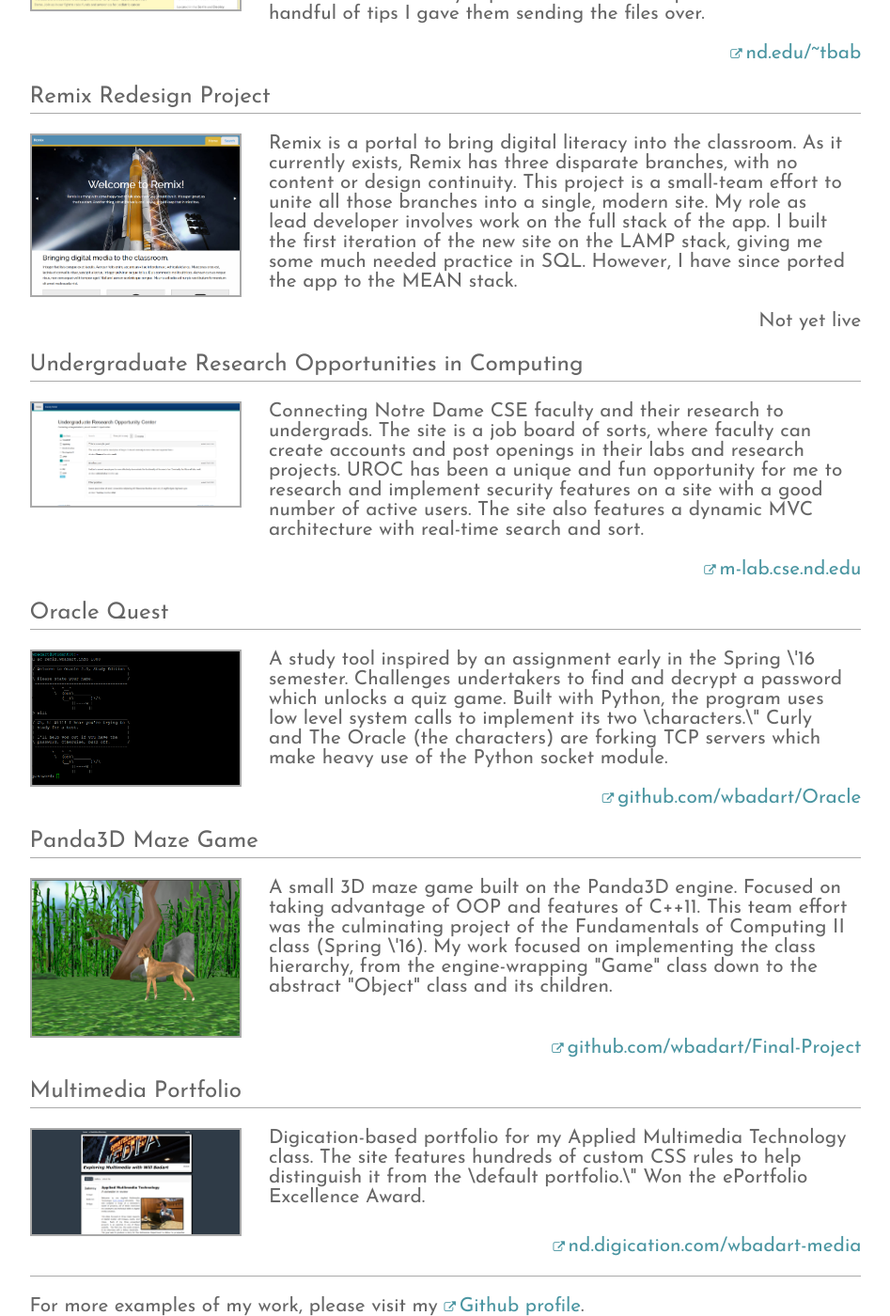
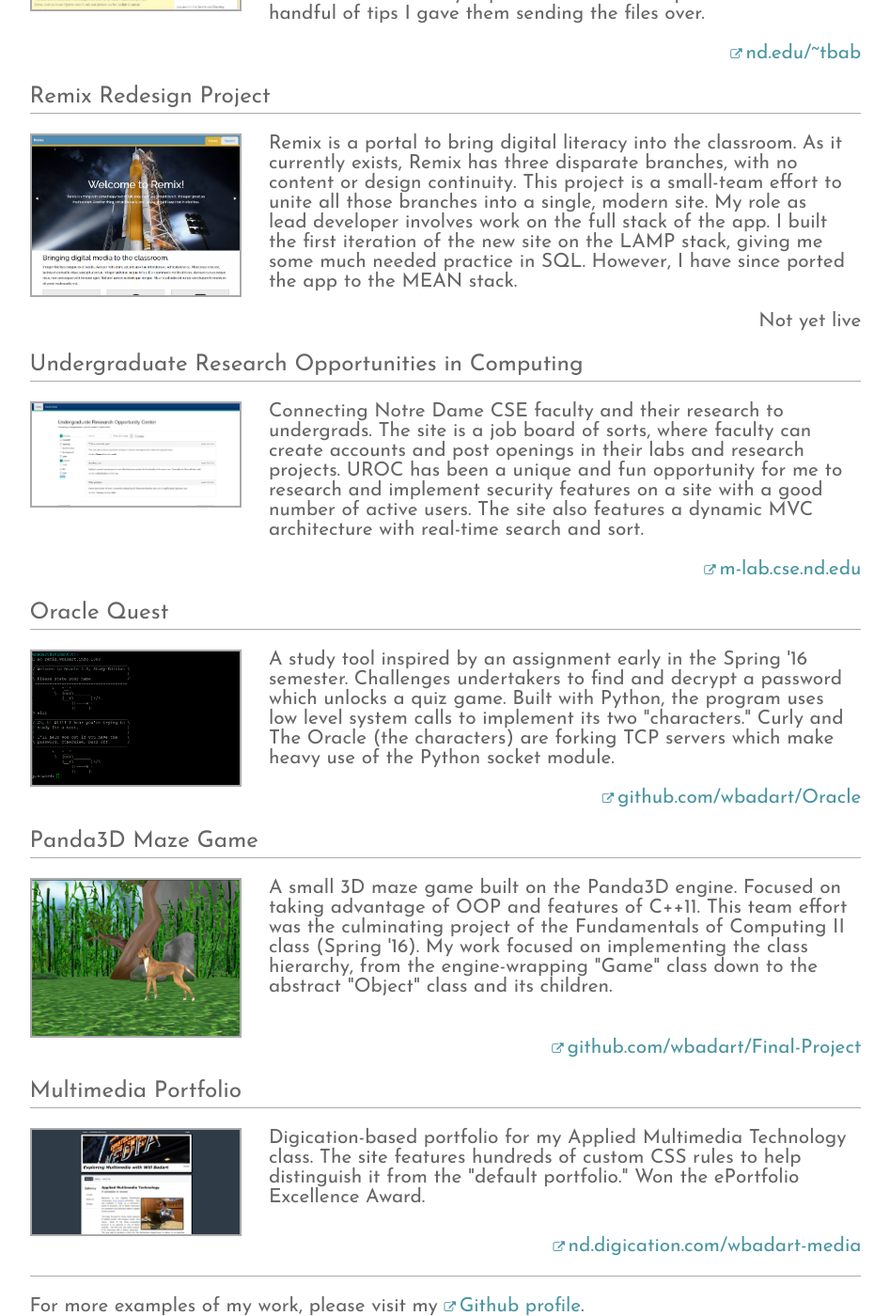
Before and after one commit to wbadart/wbadart.github.io, a Jekyll site: the page built from pages/portfolio.html, in a window 1280 px wide and 1400 px high, scrolled down 1287 px. Shown: the whole window at 94% size, without its empty margins (166-1113 px from the left). Built offline with Jekyll 4.4.1, drawn with Linux system fonts in a browser that asks for light colours; some of the changed text lies outside the part shown.

```diff
--- a/_data/projects.yml
+++ b/_data/projects.yml
@@ -31,7 +31,7 @@
     src: threads.png
     alt: Fun with C++
   description: >-
-    As a project for Operating Systems (Spring \'17), my sister and I wrote a web parser that leveraged the pthread library in C++. The program features a thread-safe queue-like data structure, instances of which can be chained together, forming a threaded pipeline of data.
+    As a project for Operating Systems (Spring '17), my sister and I wrote a web parser that leveraged the pthread library in C++. The program features a thread-safe queue-like data structure, instances of which can be chained together, forming a threaded pipeline of data.
   link:
     href: https://github.com/wbadart/KeywordFinder
     name: github.com/wbadart/KeywordFinder
@@ -41,7 +41,7 @@
     src: tbab.png
     alt: TBAB
   description: >-
-    My first pro-bono freelance project, the new \"The Bald & the Beautiful\" (TBAB) site was an excellent exercise in design principles and code simplicity. The latter was of particular importance since the site, now that it's complete, is maintained by individuals whose only exposure to web development is the handful of tips I gave them sending the files over.
+    My first pro-bono freelance project, the new "The Bald & the Beautiful" (TBAB) site was an excellent exercise in design principles and code simplicity. The latter was of particular importance since the site, now that it's complete, is maintained by individuals whose only exposure to web development is the handful of tips I gave them sending the files over.
   link:
     href: http://nd.edu/~tbab
     name: nd.edu/~tbab
@@ -68,7 +68,7 @@
     src: oracle.png
     alt: Oracle
   description: >-
-    A study tool inspired by an assignment early in the Spring \'16 semester. Challenges undertakers to find and decrypt a password which unlocks a quiz game. Built with Python, the program uses low level system calls to implement its two \characters.\" Curly and The Oracle (the characters) are forking TCP servers which make heavy use of the Python socket module.
+    A study tool inspired by an assignment early in the Spring '16 semester. Challenges undertakers to find and decrypt a password which unlocks a quiz game. Built with Python, the program uses low level system calls to implement its two "characters." Curly and The Oracle (the characters) are forking TCP servers which make heavy use of the Python socket module.
   link:
     src: https://github.com/wbadart/Oracle
     name: github.com/wbadart/Oracle
@@ -78,7 +78,7 @@
     src: dog.png
     alt: a-maze-ing
   description: >-
-    A small 3D maze game built on the Panda3D engine. Focused on taking advantage of OOP and features of C++11. This team effort was the culminating project of the Fundamentals of Computing II class (Spring \'16). My work focused on implementing the class hierarchy, from the engine-wrapping "Game" class down to the abstract "Object" class and its children.
+    A small 3D maze game built on the Panda3D engine. Focused on taking advantage of OOP and features of C++11. This team effort was the culminating project of the Fundamentals of Computing II class (Spring '16). My work focused on implementing the class hierarchy, from the engine-wrapping "Game" class down to the abstract "Object" class and its children.
   link:
     href: https://github.com/wbadart/Final-Project
     name: github.com/wbadart/Final-Project
@@ -88,7 +88,7 @@
     src: eportfolio.png
     alt: ePortfolio
   description: >-
-    Digication-based portfolio for my Applied Multimedia Technology class. The site features hundreds of custom CSS rules to help distinguish it from the \default portfolio.\" Won the ePortfolio Excellence Award.
+    Digication-based portfolio for my Applied Multimedia Technology class. The site features hundreds of custom CSS rules to help distinguish it from the "default portfolio." Won the ePortfolio Excellence Award.
   link:
     href: https://nd.digication.com/wbadart-media
     name: nd.digication.com/wbadart-media
```
